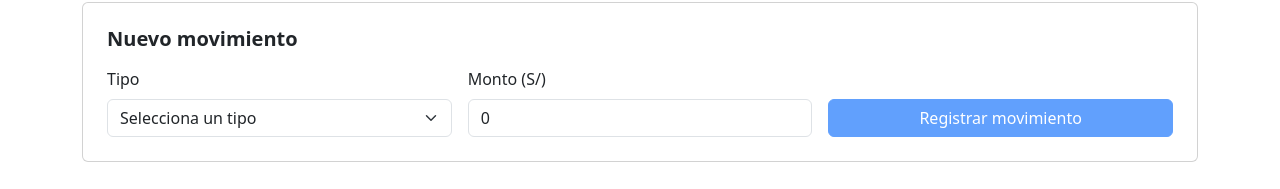
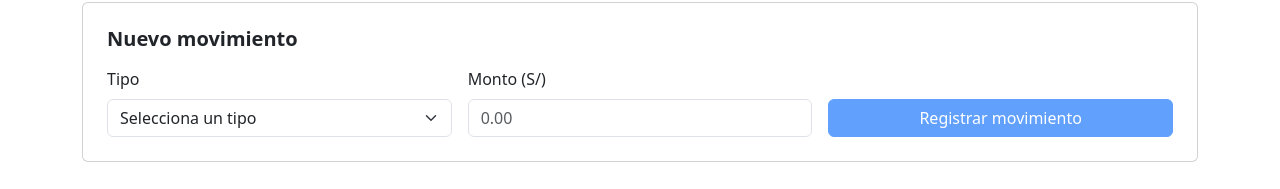
Before and after one commit to chiszo/T1-SWA_GP6, an Angular app in the folder Angular/: page / in a window 1280 px wide. Shown: the part 510-699 px from the top of the page. Built offline with nearby package versions, Linux system fonts and the light colour scheme.

Commit message:
Funcionalidad-Movimientos-V1.01

```diff
--- a/Angular/src/app/nuevo-movimiento/nuevo-movimiento.component.html
+++ b/Angular/src/app/nuevo-movimiento/nuevo-movimiento.component.html
@@ -8,7 +8,7 @@
         <div class="col-12 col-md-4">
           <label for="tipo" class="form-label">Tipo</label>
 
-          <select id="tipo" name="tipo" class="form-select" [(ngModel)]="tipo" required>
+          <select id="tipo" name="tipo" class="form-select" [value]="tipo" (input)="actualizarTipo($event)" required>
             <option value="" disabled selected>Selecciona un tipo</option>
             <option value="Recarga">Recarga</option>
             <option value="Gasto">Gasto</option>
@@ -17,17 +17,13 @@
 
         <div class="col-12 col-md-4">
           <label for="monto" class="form-label">Monto (S/)</label>
-
           <input
-            id="monto"
-            [(ngModel)]="monto"
-            name="monto"
-            type="number"
-            class="form-control"
-            placeholder="0.00"
-            min="0.01"
-            step="0.01"
-            required
+          type="number"
+          class="form-control"
+          [value]="monto === 0 ? '' : monto"
+          (input)="actualizarMonto($event)"
+          placeholder="0.00"
+          min="0.01"
           >
         </div>
         <div class="col-12 col-md-4">
--- a/Angular/src/app/nuevo-movimiento/nuevo-movimiento.component.ts
+++ b/Angular/src/app/nuevo-movimiento/nuevo-movimiento.component.ts
@@ -1,10 +1,9 @@
 import { Component, input, output } from '@angular/core';
 import { Movimiento } from '../models/movimiento.model';
-import { FormsModule } from '@angular/forms';
 
 @Component({
   standalone: true,
-  imports: [FormsModule],
+  imports: [],
   selector: 'app-nuevo-movimiento',
   styleUrl: './nuevo-movimiento.component.css',
   templateUrl: './nuevo-movimiento.component.html',
@@ -16,6 +15,15 @@ export class NuevoMovimientoComponent {
   nuevoMovimiento = output<Movimiento>();
   tipo: string = '';
   monto: number = 0;
+
+  actualizarTipo(event: Event) {
+    this.tipo = (event.target as HTMLSelectElement).value;
+  }
+
+  actualizarMonto(event: Event) {
+  const valorEscrito = (event.target as HTMLInputElement).value;
+  this.monto = valorEscrito ? parseFloat(valorEscrito) : 0;
+  }
 
   esInvalido(): boolean {
   if (!this.tipo || this.monto <= 0) return true;
```
